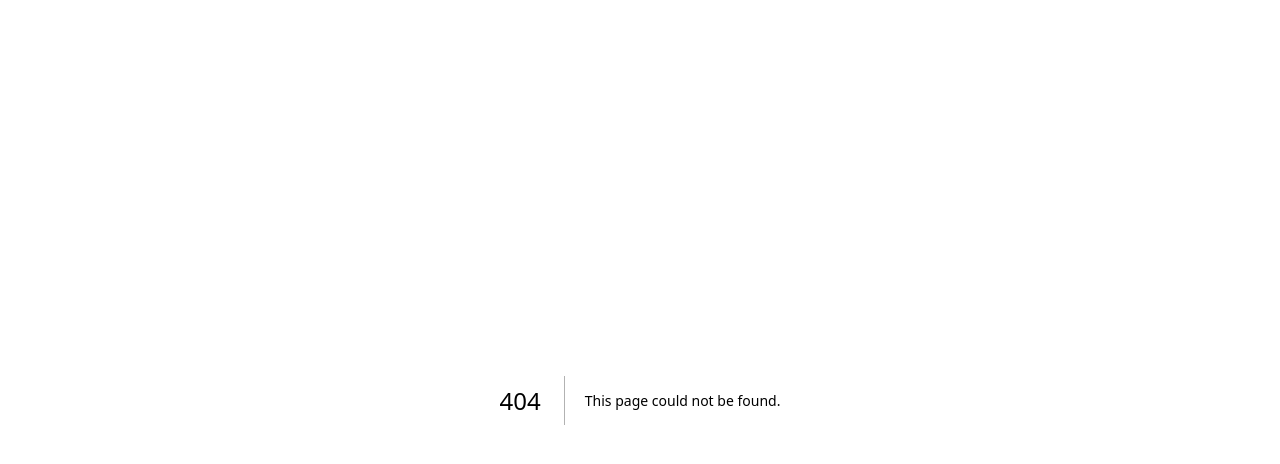
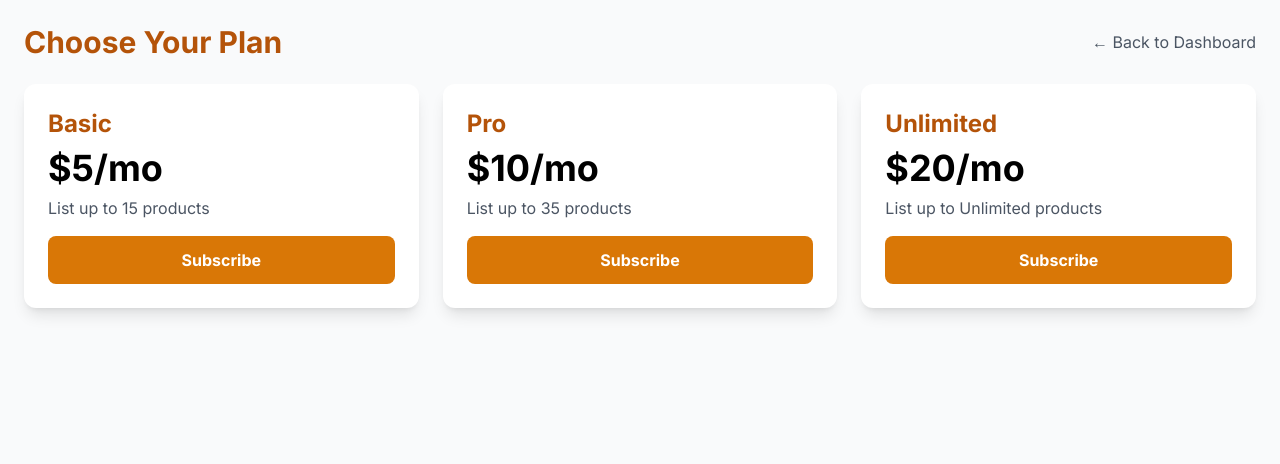
Before and after one commit to sikhumbuzilesncube/Trendsell, a Next.js app: page /dashboard/seller/subscribe in a window 1280 px wide. Before the commit this address had no page. Shown: the top 464 px of the page. Built offline with nearby package versions, Linux system fonts and the light colour scheme; no server answers.

Commit message:
Create page.tsx

```diff
--- /dev/null
+++ b/app/dashboard/seller/subscribe/page.tsx
@@ -0,0 +1,92 @@
+'use client'
+
+import { useState, useEffect } from 'react'
+import { supabase } from '@/lib/supabase/client'
+import Link from 'next/link'
+
+export default function Subscribe() {
+  const [loading, setLoading] = useState(false)
+  const [subscription, setSubscription] = useState<any>(null)
+
+  useEffect(() => {
+    const fetchSubscription = async () => {
+      const { data: { user } } = await supabase.auth.getUser()
+      if (user) {
+        const { data } = await supabase
+          .from('subscriptions')
+          .select('*')
+          .eq('seller_id', user.id)
+          .maybeSingle()
+        setSubscription(data)
+      }
+    }
+    fetchSubscription()
+  }, [])
+
+  const plans = [
+    { id: 'basic_5', name: 'Basic', price: '$5/mo', products: 15 },
+    { id: 'pro_10', name: 'Pro', price: '$10/mo', products: 35 },
+    { id: 'unlimited_20', name: 'Unlimited', price: '$20/mo', products: 'Unlimited' },
+  ]
+
+  const handleSubscribe = async (planId: string) => {
+    setLoading(true)
+    try {
+      const { data: { user } } = await supabase.auth.getUser()
+      if (!user) {
+        alert('Please login first')
+        return
+      }
+
+      // Update subscription
+      const { error } = await supabase
+        .from('subscriptions')
+        .upsert({
+          seller_id: user.id,
+          plan: planId,
+          max_products: planId === 'basic_5' ? 15 : planId === 'pro_10' ? 35 : 999,
+          start_date: new Date().toISOString(),
+          end_date: new Date(Date.now() + 30 * 24 * 60 * 60 * 1000).toISOString(),
+          active: true
+        })
+
+      if (error) throw error
+      alert('Subscription updated successfully! 🎉')
+      window.location.href = '/dashboard/seller'
+    } catch (error: any) {
+      alert(error.message || 'Failed to subscribe')
+    } finally {
+      setLoading(false)
+    }
+  }
+
+  return (
+    <div className="min-h-screen bg-gray-50 p-6">
+      <div className="container mx-auto">
+        <div className="flex justify-between items-center mb-6">
+          <h1 className="text-3xl font-bold text-amber-700">Choose Your Plan</h1>
+          <Link href="/dashboard/seller" className="text-gray-600 hover:text-amber-600">
+            ← Back to Dashboard
+          </Link>
+        </div>
+
+        <div className="grid md:grid-cols-3 gap-6">
+          {plans.map((plan) => (
+            <div key={plan.id} className="bg-white rounded-xl shadow-lg p-6 hover:shadow-xl transition">
+              <h3 className="text-2xl font-bold text-amber-700">{plan.name}</h3>
+              <p className="text-4xl font-bold mt-2">{plan.price}</p>
+              <p className="text-gray-600 mt-2">List up to {plan.products} products</p>
+              <button
+                onClick={() => handleSubscribe(plan.id)}
+                disabled={loading || subscription?.plan === plan.id}
+                className="mt-4 w-full bg-amber-600 hover:bg-amber-700 text-white font-bold py-3 rounded-lg transition disabled:opacity-50"
+              >
+                {subscription?.plan === plan.id ? 'Current Plan' : 'Subscribe'}
+              </button>
+            </div>
+          ))}
+        </div>
+      </div>
+    </div>
+  )
+      }
```
